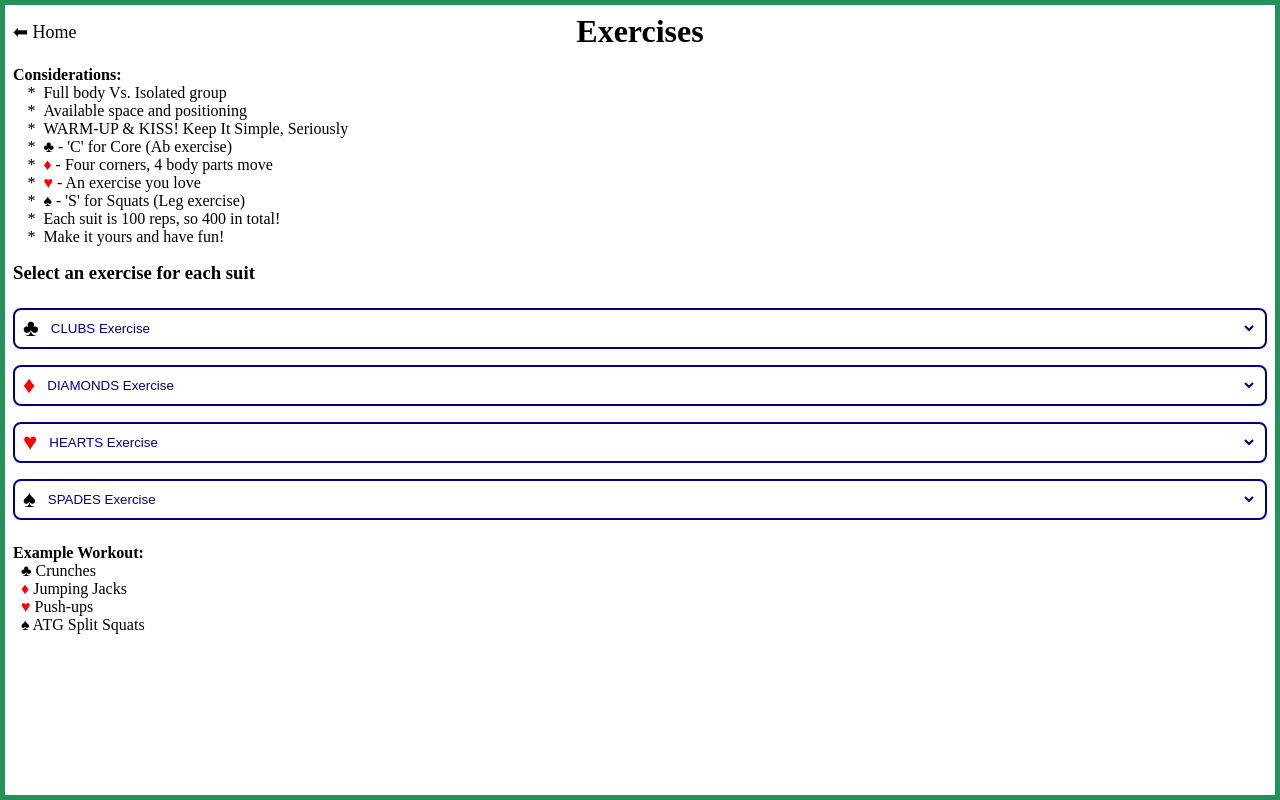
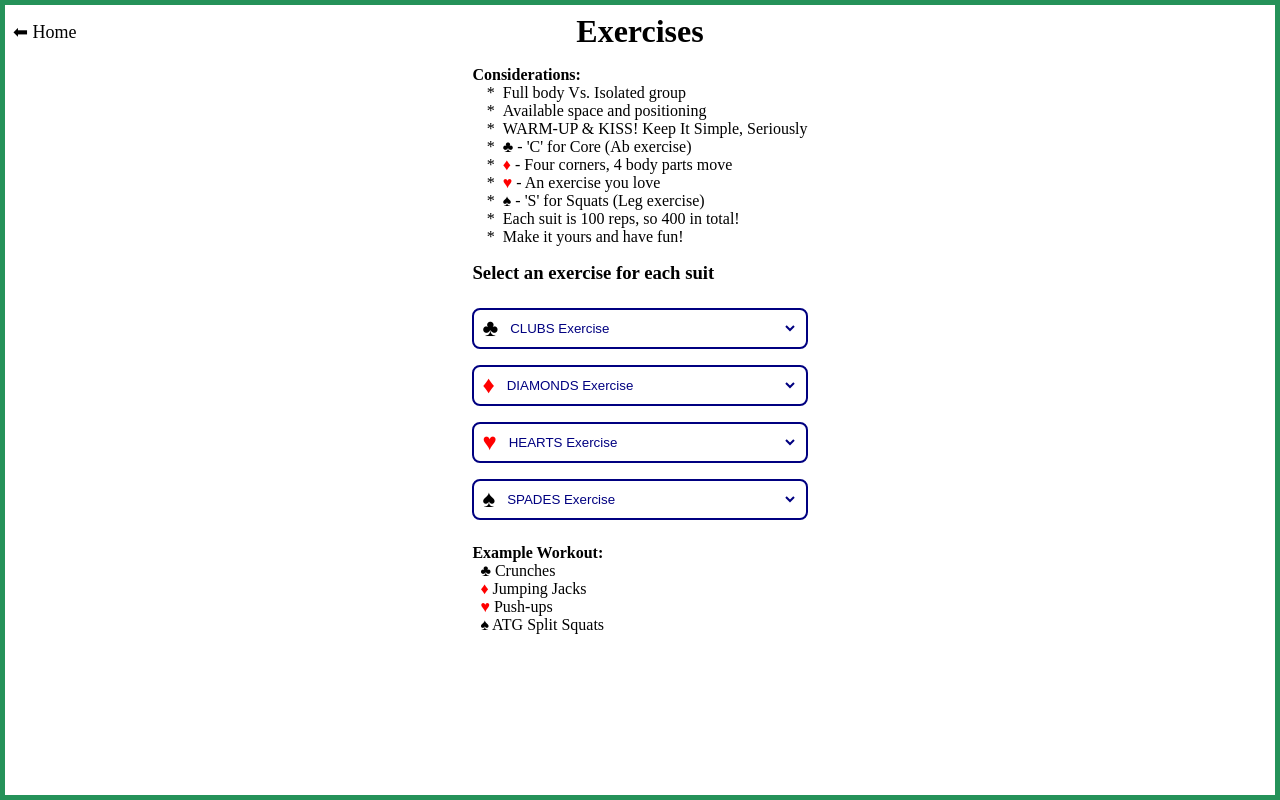
Before and after one commit to GMSoudersJr/card-workout, a SvelteKit app: page /exercises in a window 1280 px wide. Built offline with nearby package versions, Linux system fonts and the light colour scheme.

Commit message:
Update layout of exercise page to be reponsive

```diff
--- a/src/lib/components/exercises/Considerations.svelte
+++ b/src/lib/components/exercises/Considerations.svelte
@@ -43,7 +43,6 @@
 <style>
   .considerations-container {
     justify-self: center;
-    width: 100%;
   }
   ul {
     list-style-position: inside;
--- a/src/routes/exercises/+layout.svelte
+++ b/src/routes/exercises/+layout.svelte
@@ -16,6 +16,7 @@
     display: grid;
     grid-template-columns: 1fr;
     grid-template-rows: min-content 1fr;
+    justify-content: center;
     row-gap: 1rem;
   }
   .nav-and-heading {
--- a/src/routes/exercises/+page.svelte
+++ b/src/routes/exercises/+page.svelte
@@ -1,7 +1,6 @@
 <script lang="ts">
 	import SuitExerciseWidget from '$lib/components/exercises/SuitExerciseWidget.svelte';
   import Considerations from '$lib/components/exercises/Considerations.svelte';
-  import ExampleWorkout from '$lib/components/exercises/ExampleWorkout.svelte';
 </script>
 
 <div class="page-container">
@@ -18,23 +17,15 @@
   >
     <SuitExerciseWidget />
   </div>
-  <div
-    id="example-container"
-    class="example-container"
-  >
-    <!--
-    Possibly an area that shows a video of
-    the exercise that has been chosen above.
-    -->
-  </div>
-
 </div>
 
 <style>
   .page-container {
+    max-width: 800px;
     display: grid;
     grid-template-columns: 1fr;
-    grid-template-rows: repeat(3, min-content);
+    grid-template-rows: repeat(2, min-content);
     row-gap: 1rem;
+    justify-self: center;
   }
 </style>
```
